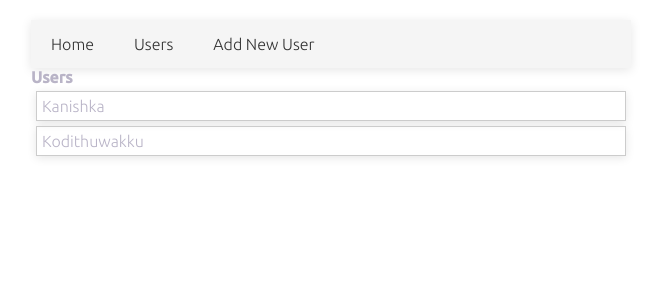
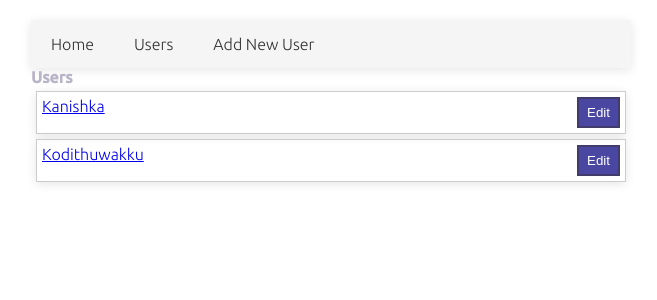
Before and after one commit to KanishkaKodithuwakku/users-crud-app, a React (Create React App) app: page /users in a window 1280 px wide. Shown: the top 300 px of the page, without its empty margins (309-966 px from the left). Built offline with nearby package versions, Linux system fonts and the light colour scheme.

Commit message:
styling components

```diff
--- /dev/null
+++ b/src/common/Buttons.js
@@ -0,0 +1,31 @@
+import styled from "styled-components";
+
+
+export const Button = styled.button`
+  padding: 6px 8px;
+  border: 2px solid #413c69;
+
+  &:hover{
+    cursor: pointer;
+  }
+`;
+
+export const ButtonDefault = styled(Button)`
+  background-color: #FFF;
+  color: #FFF;
+`;
+
+export const ButtonPrimary = styled(Button)`
+  background-color: #4a47a3;
+  color: #FFF;
+`;
+
+export const ButtonWarning = styled(Button)`
+  background-color: #f0a500;
+  color: #fff;
+`;
+
+export const ButtonDanger = styled(Button)`
+  background-color: #f05454;
+  color: #fff;
+`;
--- /dev/null
+++ b/src/common/Flexs.js
@@ -0,0 +1,10 @@
+import styled from "styled-components";
+
+export const Flex = styled.div`
+  display: flex;
+`;
+
+export const SpaceBetween = styled(Flex)`
+  flex-direction: row;
+  justify-content: space-between;
+`;
--- a/src/components/UserForm.js
+++ b/src/components/UserForm.js
@@ -5,7 +5,8 @@ import useUserThunkReducer, {
   defaultData,
   ACTIONS,
 } from "../hooks/useUserReducer";
-import styled  from "styled-components";
+import styled from "styled-components";
+import { ButtonPrimary } from '../common/Buttons'
 
 const StyledLabel = styled.label`
 width: 200px;
@@ -88,7 +89,7 @@ const UserForm = () => {
         </StyledInputGroup>
 
         <StyledInputGroup>
-          <button type="submit">Submit</button>
+          <ButtonPrimary type="submit">Add New User</ButtonPrimary>
         </StyledInputGroup>
       </form>
     </StyledFormBox>
--- a/src/components/Users.js
+++ b/src/components/Users.js
@@ -4,6 +4,9 @@ import useUserThunkReducer, {
   defaultData,
 } from "../hooks/useUserReducer";
 import styled from "styled-components";
+import { Link } from "react-router-dom";
+import { SpaceBetween } from "../common/Flexs";
+import { ButtonPrimary } from "../common/Buttons";
 
 const StyledUl = styled.ul`
   list-style: none;
@@ -16,7 +19,6 @@ const StyledLi = styled.li`
   margin: 5px;
   padding: 5px;
   box-shadow: 0px 2px 10px rgba(0, 0, 0, 0.1);
-;
 `;
 
 const Users = () => {
@@ -30,7 +32,12 @@ const Users = () => {
       <StyledUl>
         {users &&
           users.map((user, index) => (
-            <StyledLi key={index}>{user.name}</StyledLi>
+            <StyledLi key={index}>
+              <SpaceBetween>
+                <Link to={`/profile/:${user.name}`}>{user.name}</Link>
+                <ButtonPrimary>Edit</ButtonPrimary>
+              </SpaceBetween>
+            </StyledLi>
           ))}
       </StyledUl>
     </div>
```
